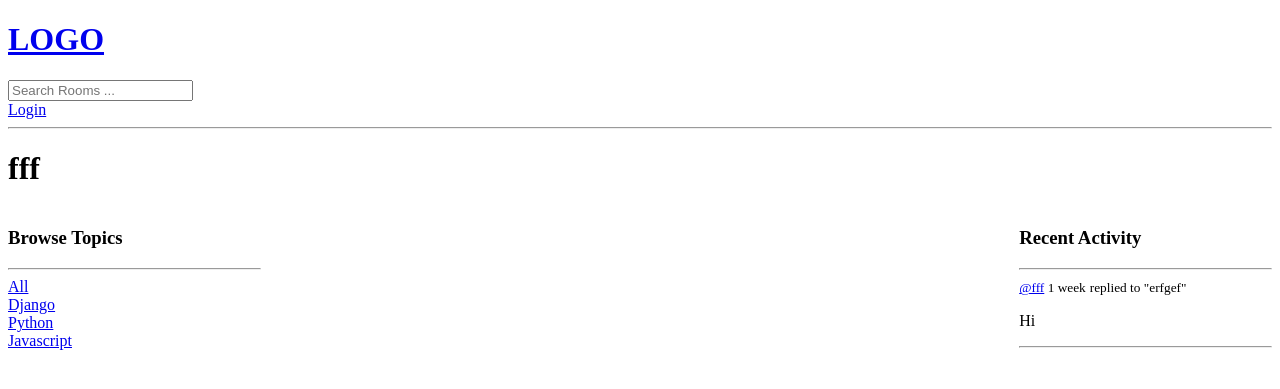
After one commit to RomanRybitskyi/studybud, a Django app: page /profile/3/ in a window 1280 px wide. The commit adds this page. Shown: the top 389 px of the page. Run offline with Django 5.2, Linux system fonts and the light colour scheme; data comes from the database, SQL or seed files in the repository.

Commit message:
Creating user profile page with user's messages, topics, rooms

```diff
--- a/studybud/base/templates/base/activity_component.html
+++ b/studybud/base/templates/base/activity_component.html
@@ -2,7 +2,7 @@
 <hr>
 {% for message in room_messages %}
 <div>
-    <small>@{{message.user}} {{message.created | timesince }}</small>
+    <small><a href="{% url 'user-profile' message.user.id%}">@{{message.user}}</a> {{message.created | timesince }}</small>
     <small>replied to "{{message.room}}"</small>
 
     <p>{{message.body}}</p>
--- a/studybud/base/templates/base/feed_component.html
+++ b/studybud/base/templates/base/feed_component.html
@@ -4,7 +4,7 @@
     <a href="{% url 'update-room' room.id %}">Edit</a>
     <a href="{% url 'delete-room' room.id %}">Delete</a>
     {% endif %}
-    <span>@{{room.host.username}}</span>
+    <a href="{% url 'user-profile' room.host.id %}">@{{room.host.username}}</a>
     <h5>{{room.id}} -- <a href="{%url 'room' room.id %}">{{room.name}}</a></h5>
     <small>{{room.topic.name}}</small>
     <hr>
--- /dev/null
+++ b/studybud/base/templates/base/profile.html
@@ -0,0 +1,16 @@
+{% extends 'main.html' %}
+
+{% block content %}
+<style>
+  .profile-container{
+    display: grid;
+    grid-template-columns: 1fr 3fr 1fr;
+  }
+</style>
+<h1>{{user.username}}</h1>
+<div class="profile-container">
+  <div>{% include 'base/topics_component.html' %}</div>
+  <div>{% include 'base/feed_component.html' %}</div>
+  <div>{% include 'base/activity_component.html' %}</div>
+</div>
+{% endblock %}
--- a/studybud/base/urls.py
+++ b/studybud/base/urls.py
@@ -8,6 +8,7 @@ urlpatterns = [
 
     path("", views.home, name="home"),
     path("room/<str:pk>/", views.room, name="room"),
+    path("profile/<str:pk>/", views.userProfile, name="user-profile"),
 
     path("create-room/", views.createRoom, name="create-room"),
     path("update-room/<str:pk>/", views.updateRoom, name="update-room"),
--- a/studybud/base/views.py
+++ b/studybud/base/views.py
@@ -92,6 +92,13 @@ def room(request, pk):
     context = {"room": room, "room_messages": room_messages, "participants": participants}
     return render(request, 'base/room.html', context)
 
+def userProfile(request, pk):
+    user = User.objects.get(id=pk)
+    rooms = user.room_set.all()
+    room_messages = user.message_set.all()
+    topics = Topic.objects.all()
+    context = {'user': user, "rooms": rooms, "room_messages": room_messages, "topics": topics}
+    return render(request, 'base/profile.html', context)
 
 @login_required(login_url='login')
 def createRoom(request):
```
